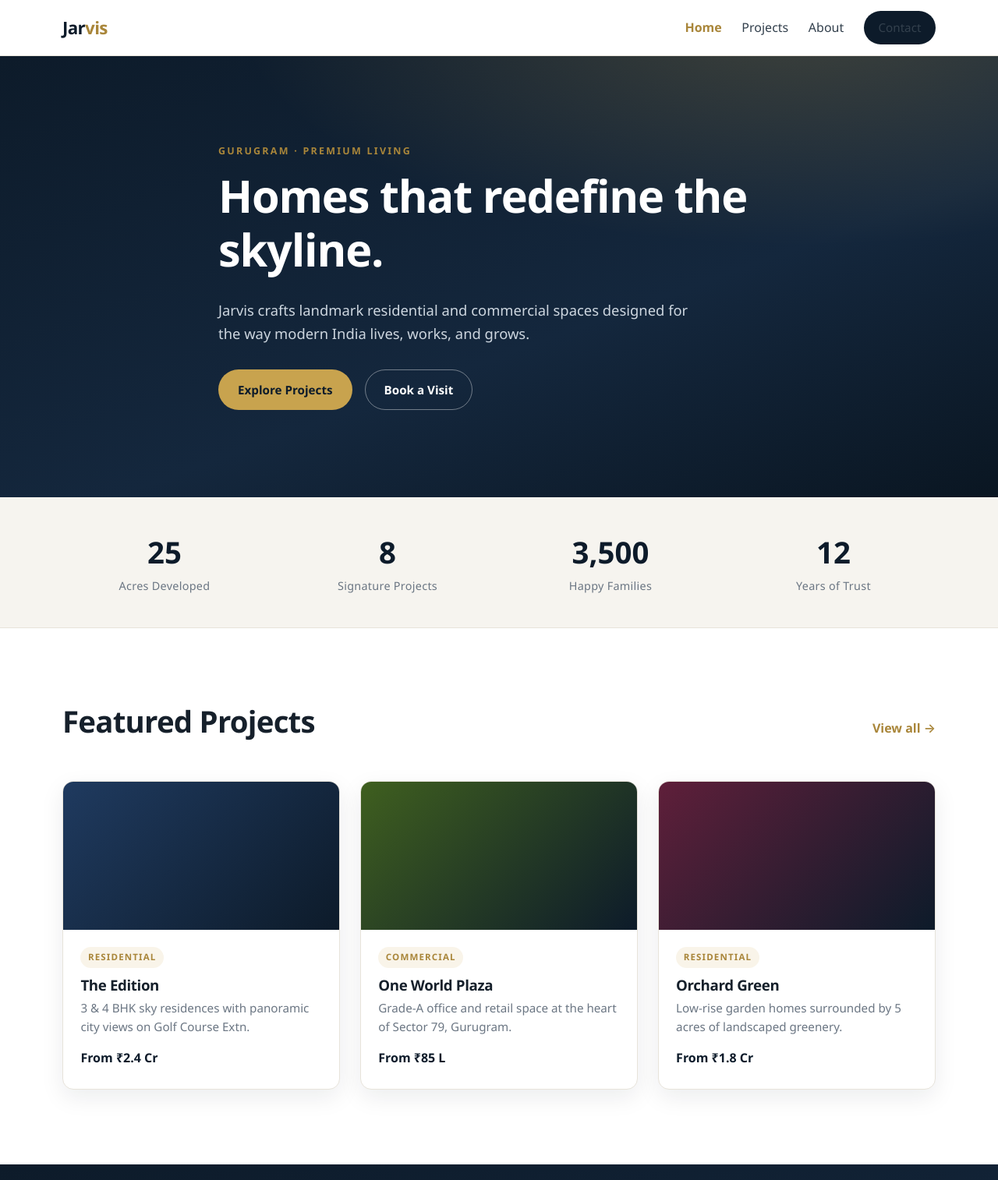
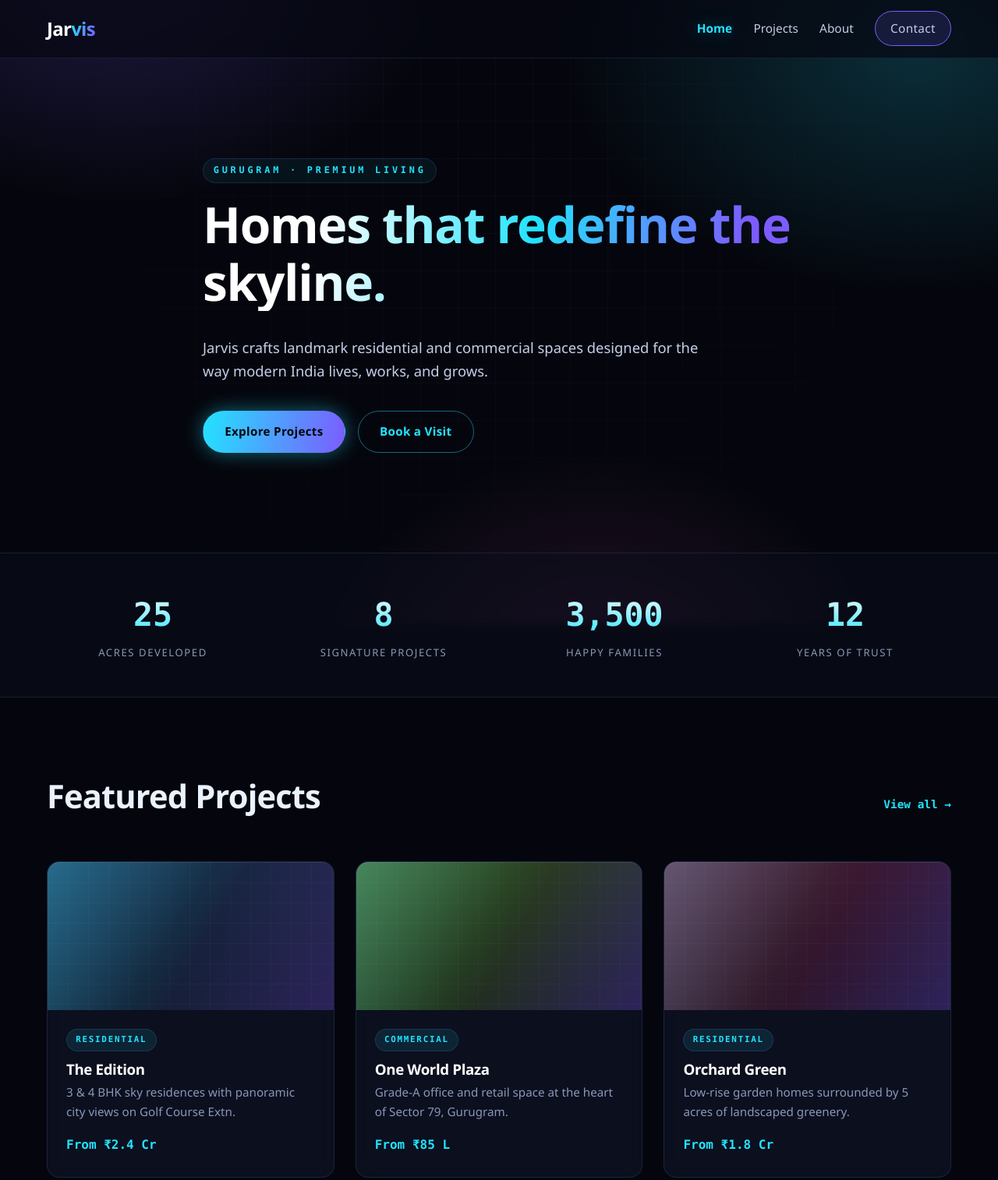
Before and after one commit to ClaudeRobots/skyscrapers-website, a plain HTML site: page index.html in a window 1280 px wide. Shown: the top 1514 px of the page at 78% size. Drawn offline with Linux system fonts and the light colour scheme.

Commit message:
make this website more futuristic

```diff
--- a/css/styles.css
+++ b/css/styles.css
@@ -1,18 +1,21 @@
-/* ===== Smartworld Developers — Design System ===== */
+/* ===== Jarvis — Futuristic Design System ===== */
 :root {
-  --navy: #0d1b2a;
-  --navy-2: #14273d;
-  --ink: #16202b;
-  --paper: #ffffff;
-  --sand: #f6f4ef;
-  --muted: #6b7683;
-  --line: #e7e3da;
-  --gold: #c8a34e;
-  --gold-dark: #a9863a;
-  --radius: 14px;
-  --shadow: 0 10px 30px rgba(13, 27, 42, 0.08);
-  --wrap: 1120px;
+  --bg: #05060d;
+  --bg-2: #0a0e1c;
+  --panel: rgba(18, 24, 46, 0.55);
+  --panel-solid: #0e1428;
+  --ink: #eaf2ff;
+  --muted: #8a97b8;
+  --line: rgba(120, 160, 255, 0.14);
+  --cyan: #22e3ff;
+  --violet: #7c5cff;
+  --pink: #ff5cc8;
+  --glow-cyan: 0 0 24px rgba(34, 227, 255, 0.45);
+  --glow-violet: 0 0 28px rgba(124, 92, 255, 0.5);
+  --radius: 16px;
+  --wrap: 1160px;
   --font: "Segoe UI", system-ui, -apple-system, Roboto, Helvetica, Arial, sans-serif;
+  --mono: "SFMono-Regular", "Cascadia Code", Consolas, "Courier New", monospace;
 }
 
 * { box-sizing: border-box; }
@@ -21,13 +24,38 @@ body {
   margin: 0;
   font-family: var(--font);
   color: var(--ink);
-  background: var(--paper);
-  line-height: 1.6;
+  background: var(--bg);
+  line-height: 1.65;
   -webkit-font-smoothing: antialiased;
+  overflow-x: hidden;
+  position: relative;
 }
-h1, h2, h3, h4 { line-height: 1.2; margin: 0 0 .5em; letter-spacing: -0.02em; }
-h1 { font-size: clamp(2.2rem, 5vw, 3.6rem); }
-h2 { font-size: clamp(1.6rem, 3.5vw, 2.4rem); }
+/* Animated aurora + grid backdrop */
+body::before {
+  content: "";
+  position: fixed; inset: 0; z-index: -2;
+  background:
+    radial-gradient(700px 500px at 12% -5%, rgba(124, 92, 255, 0.22), transparent 60%),
+    radial-gradient(760px 520px at 92% 8%, rgba(34, 227, 255, 0.18), transparent 60%),
+    radial-gradient(600px 500px at 60% 110%, rgba(255, 92, 200, 0.14), transparent 60%),
+    var(--bg);
+}
+body::after {
+  content: "";
+  position: fixed; inset: 0; z-index: -1;
+  background-image:
+    linear-gradient(rgba(120, 160, 255, 0.05) 1px, transparent 1px),
+    linear-gradient(90deg, rgba(120, 160, 255, 0.05) 1px, transparent 1px);
+  background-size: 48px 48px;
+  mask-image: radial-gradient(circle at 50% 30%, #000 0%, transparent 78%);
+  -webkit-mask-image: radial-gradient(circle at 50% 30%, #000 0%, transparent 78%);
+  animation: gridDrift 22s linear infinite;
+}
+@keyframes gridDrift { to { background-position: 48px 48px, 48px 48px; } }
+
+h1, h2, h3, h4 { line-height: 1.15; margin: 0 0 .5em; letter-spacing: -0.02em; font-weight: 700; }
+h1 { font-size: clamp(2.3rem, 5.5vw, 4rem); }
+h2 { font-size: clamp(1.7rem, 3.6vw, 2.6rem); }
 p { margin: 0 0 1rem; }
 a { color: inherit; text-decoration: none; }
 img { max-width: 100%; display: block; }
@@ -35,141 +63,213 @@ img { max-width: 100%; display: block; }
 .container { width: min(var(--wrap), 92%); margin-inline: auto; }
 .muted { color: var(--muted); }
 .eyebrow {
-  text-transform: uppercase; letter-spacing: .18em; font-size: .78rem;
-  font-weight: 700; color: var(--gold-dark); margin-bottom: .75rem;
+  display: inline-block; text-transform: uppercase; letter-spacing: .32em;
+  font-size: .74rem; font-weight: 700; font-family: var(--mono);
+  color: var(--cyan); margin-bottom: 1rem;
+  padding: .35rem .8rem; border: 1px solid var(--line); border-radius: 999px;
+  background: rgba(34, 227, 255, 0.06);
 }
-.lead { font-size: 1.15rem; color: #3a4653; max-width: 60ch; }
+.lead { font-size: 1.15rem; color: #b7c3e0; max-width: 62ch; }
+
+/* Gradient headline accent */
+.hero h1, .page-head h1 {
+  background: linear-gradient(100deg, #ffffff 20%, var(--cyan) 55%, var(--violet) 90%);
+  -webkit-background-clip: text; background-clip: text;
+  -webkit-text-fill-color: transparent; color: transparent;
+}
 
 /* ===== Buttons ===== */
 .btn {
-  display: inline-block; padding: .8rem 1.5rem; border-radius: 999px;
+  display: inline-block; padding: .85rem 1.7rem; border-radius: 999px;
   font-weight: 600; font-size: .95rem; cursor: pointer; border: 1px solid transparent;
-  transition: transform .15s ease, background .2s ease, color .2s ease, box-shadow .2s ease;
+  letter-spacing: .02em; position: relative;
+  transition: transform .15s ease, box-shadow .25s ease, background .25s ease, color .2s ease;
 }
 .btn:active { transform: translateY(1px); }
-.btn-primary { background: var(--gold); color: var(--navy); }
-.btn-primary:hover { background: var(--gold-dark); box-shadow: 0 8px 20px rgba(200,163,78,.35); }
-.btn-ghost { border-color: rgba(255,255,255,.4); color: #fff; }
-.btn-ghost:hover { background: rgba(255,255,255,.1); }
-.btn-nav { padding: .5rem 1.1rem; background: var(--navy); color: #fff; }
-.btn-nav:hover { background: var(--navy-2); }
+.btn-primary {
+  color: #05060d; font-weight: 700;
+  background: linear-gradient(100deg, var(--cyan), var(--violet));
+  box-shadow: var(--glow-cyan);
+}
+.btn-primary:hover { box-shadow: 0 0 34px rgba(124, 92, 255, 0.7); transform: translateY(-2px); }
+.btn-ghost { border-color: rgba(34, 227, 255, 0.45); color: var(--cyan); }
+.btn-ghost:hover { background: rgba(34, 227, 255, 0.1); box-shadow: var(--glow-cyan); }
+.btn-nav { padding: .55rem 1.2rem; border: 1px solid var(--violet); color: #fff; background: rgba(124, 92, 255, 0.14); }
+.btn-nav:hover { background: rgba(124, 92, 255, 0.28); box-shadow: var(--glow-violet); }
 
 /* ===== Header / Nav ===== */
 .site-header {
   position: sticky; top: 0; z-index: 50;
-  background: rgba(255,255,255,.9); backdrop-filter: blur(10px);
+  background: rgba(6, 8, 18, 0.7); backdrop-filter: blur(14px);
   border-bottom: 1px solid var(--line);
 }
 .nav-wrap { display: flex; align-items: center; justify-content: space-between; padding: .9rem 0; }
-.brand { font-size: 1.4rem; font-weight: 800; letter-spacing: -.03em; color: var(--navy); }
-.brand span { color: var(--gold-dark); }
-.nav { display: flex; align-items: center; gap: 1.6rem; }
-.nav a { font-weight: 500; color: #33404d; }
-.nav a:hover { color: var(--navy); }
-.nav a.active:not(.btn) { color: var(--gold-dark); font-weight: 700; }
+.brand { font-size: 1.5rem; font-weight: 800; letter-spacing: -.03em; color: #fff; }
+.brand span {
+  background: linear-gradient(100deg, var(--cyan), var(--violet));
+  -webkit-background-clip: text; background-clip: text; -webkit-text-fill-color: transparent;
+}
+.nav { display: flex; align-items: center; gap: 1.7rem; }
+.nav a { font-weight: 500; color: #c2cbe6; font-size: .96rem; }
+.nav a:hover { color: #fff; }
+.nav a.active:not(.btn) { color: var(--cyan); font-weight: 700; text-shadow: var(--glow-cyan); }
 .nav-toggle { display: none; flex-direction: column; gap: 5px; background: none; border: 0; cursor: pointer; padding: 6px; }
-.nav-toggle span { width: 24px; height: 2px; background: var(--navy); transition: .25s; }
+.nav-toggle span { width: 24px; height: 2px; background: var(--cyan); transition: .25s; box-shadow: var(--glow-cyan); }
 
 /* ===== Hero ===== */
-.hero {
-  color: #fff; position: relative; overflow: hidden;
-  background:
-    radial-gradient(1200px 500px at 80% -10%, rgba(200,163,78,.25), transparent 60%),
-    linear-gradient(160deg, var(--navy) 0%, var(--navy-2) 60%, #0a1622 100%);
-}
-.hero-inner { padding: clamp(4rem, 10vw, 7rem) 0; max-width: 720px; }
-.hero .lead { color: #cdd6df; }
-.hero-actions { display: flex; gap: 1rem; flex-wrap: wrap; margin-top: 2rem; }
+.hero { position: relative; overflow: hidden; }
+.hero-inner { padding: clamp(4.5rem, 11vw, 8rem) 0; max-width: 760px; }
+.hero .lead { color: #c3cee9; }
+.hero-actions { display: flex; gap: 1rem; flex-wrap: wrap; margin-top: 2.2rem; }
 
 /* ===== Stats ===== */
-.stats { background: var(--sand); border-bottom: 1px solid var(--line); }
-.stats-grid { display: grid; grid-template-columns: repeat(4, 1fr); gap: 1.5rem; padding: 2.5rem 0; text-align: center; }
-.stat .num { display: block; font-size: 2.4rem; font-weight: 800; color: var(--navy); }
-.stat .label { color: var(--muted); font-size: .9rem; letter-spacing: .02em; }
+.stats { border-block: 1px solid var(--line); background: rgba(10, 14, 28, 0.5); backdrop-filter: blur(6px); }
+.stats-grid { display: grid; grid-template-columns: repeat(4, 1fr); gap: 1.5rem; padding: 2.8rem 0; text-align: center; }
+.stat .num {
+  display: block; font-size: 2.6rem; font-weight: 800; font-family: var(--mono);
+  background: linear-gradient(180deg, #fff, var(--cyan));
+  -webkit-background-clip: text; background-clip: text; -webkit-text-fill-color: transparent;
+}
+.stat .label { color: var(--muted); font-size: .82rem; letter-spacing: .12em; text-transform: uppercase; }
 
 /* ===== Sections ===== */
-.section { padding: clamp(3.5rem, 8vw, 6rem) 0; }
-.section.alt { background: var(--sand); }
-.section-head { display: flex; align-items: baseline; justify-content: space-between; gap: 1rem; margin-bottom: 2.2rem; flex-wrap: wrap; }
-.link-more { color: var(--gold-dark); font-weight: 600; }
-.page-head { padding: clamp(3rem, 7vw, 5rem) 0 0; }
+.section { padding: clamp(4rem, 8vw, 6.5rem) 0; }
+.section.alt { background: rgba(10, 14, 28, 0.4); }
+.section-head { display: flex; align-items: baseline; justify-content: space-between; gap: 1rem; margin-bottom: 2.4rem; flex-wrap: wrap; }
+.link-more { color: var(--cyan); font-weight: 600; font-family: var(--mono); font-size: .9rem; }
+.link-more:hover { text-shadow: var(--glow-cyan); }
+.page-head { padding: clamp(3.5rem, 7vw, 5.5rem) 0 0; }
 
-/* ===== Cards ===== */
-.cards { display: grid; grid-template-columns: repeat(auto-fill, minmax(280px, 1fr)); gap: 1.6rem; }
+/* ===== Cards (glassmorphism) ===== */
+.cards { display: grid; grid-template-columns: repeat(auto-fill, minmax(290px, 1fr)); gap: 1.7rem; }
 .card {
-  background: #fff; border: 1px solid var(--line); border-radius: var(--radius);
-  overflow: hidden; box-shadow: var(--shadow);
-  transition: transform .2s ease, box-shadow .2s ease;
+  background: var(--panel); border: 1px solid var(--line); border-radius: var(--radius);
+  overflow: hidden; backdrop-filter: blur(12px); position: relative;
+  transition: transform .25s ease, box-shadow .25s ease, border-color .25s ease;
 }
-.card:hover { transform: translateY(-4px); box-shadow: 0 18px 40px rgba(13,27,42,.14); }
-.card-media { height: 190px; background: linear-gradient(135deg, var(--h, #1f3a5f), #0d1b2a); }
-.card-body { padding: 1.3rem 1.4rem 1.6rem; }
+.card::after {
+  content: ""; position: absolute; inset: 0; border-radius: var(--radius); pointer-events: none;
+  box-shadow: inset 0 1px 0 rgba(255,255,255,0.06);
+}
+.card:hover {
+  transform: translateY(-6px); border-color: rgba(34, 227, 255, 0.5);
+  box-shadow: 0 20px 50px rgba(0,0,0,0.5), 0 0 30px rgba(34, 227, 255, 0.25);
+}
+.card-media { height: 190px; position: relative; background: linear-gradient(135deg, var(--h, #1f3a5f), #05060d); }
+.card-media::before {
+  content: ""; position: absolute; inset: 0;
+  background:
+    linear-gradient(120deg, rgba(34,227,255,0.28), transparent 55%),
+    linear-gradient(300deg, rgba(124,92,255,0.32), transparent 55%);
+  mix-blend-mode: screen;
+}
+.card-media::after {
+  content: ""; position: absolute; inset: 0;
+  background-image: linear-gradient(rgba(255,255,255,0.06) 1px, transparent 1px),
+    linear-gradient(90deg, rgba(255,255,255,0.06) 1px, transparent 1px);
+  background-size: 26px 26px; opacity: .5;
+}
+.card-body { padding: 1.4rem 1.5rem 1.7rem; position: relative; z-index: 1; }
 .tag {
-  display: inline-block; font-size: .72rem; font-weight: 700; text-transform: uppercase;
-  letter-spacing: .1em; color: var(--gold-dark); background: rgba(200,163,78,.12);
-  padding: .25rem .6rem; border-radius: 999px; margin-bottom: .7rem;
+  display: inline-block; font-size: .68rem; font-weight: 700; text-transform: uppercase;
+  letter-spacing: .16em; font-family: var(--mono); color: var(--cyan);
+  background: rgba(34, 227, 255, 0.1); border: 1px solid var(--line);
+  padding: .28rem .7rem; border-radius: 999px; margin-bottom: .8rem;
 }
-.card h3 { margin-bottom: .35rem; }
+.card h3 { margin-bottom: .4rem; color: #fff; }
 .card p { color: var(--muted); font-size: .95rem; }
-.price { font-weight: 700; color: var(--navy); }
+.price { font-weight: 700; font-family: var(--mono); color: var(--cyan); }
 
 /* ===== Filters ===== */
-.filters { display: flex; gap: .6rem; flex-wrap: wrap; margin-bottom: 2rem; }
+.filters { display: flex; gap: .6rem; flex-wrap: wrap; margin-bottom: 2.2rem; }
 .chip {
-  padding: .5rem 1.1rem; border-radius: 999px; border: 1px solid var(--line);
-  background: #fff; cursor: pointer; font-weight: 600; color: #45525f; transition: .2s;
+  padding: .55rem 1.2rem; border-radius: 999px; border: 1px solid var(--line);
+  background: rgba(18, 24, 46, 0.5); cursor: pointer; font-weight: 600; color: #c2cbe6;
+  font-family: var(--mono); font-size: .85rem; transition: .2s;
 }
-.chip:hover { border-color: var(--gold); }
-.chip.active { background: var(--navy); color: #fff; border-color: var(--navy); }
+.chip:hover { border-color: var(--cyan); color: #fff; }
+.chip.active { background: linear-gradient(100deg, var(--cyan), var(--violet)); color: #05060d; border-color: transparent; box-shadow: var(--glow-cyan); }
 
 /* ===== Values / Prose ===== */
-.prose { max-width: 70ch; font-size: 1.08rem; color: #33404d; }
-.values { display: grid; grid-template-columns: repeat(auto-fit, minmax(220px, 1fr)); gap: 1.4rem; }
-.value { background: #fff; border: 1px solid var(--line); border-radius: var(--radius); padding: 1.5rem; }
-.value h3 { color: var(--navy); }
+.prose { max-width: 72ch; font-size: 1.08rem; color: #c3cee9; }
+.values { display: grid; grid-template-columns: repeat(auto-fit, minmax(230px, 1fr)); gap: 1.5rem; }
+.value {
+  background: var(--panel); border: 1px solid var(--line); border-radius: var(--radius);
+  padding: 1.6rem; backdrop-filter: blur(12px); transition: .25s;
+}
+.value:hover { border-color: rgba(124, 92, 255, 0.5); box-shadow: var(--glow-violet); transform: translateY(-4px); }
+.value h3 { color: var(--cyan); }
 .value p { color: var(--muted); margin: 0; }
 
 /* ===== CTA ===== */
-.cta { background: linear-gradient(160deg, var(--navy), var(--navy-2)); color: #fff; }
-.cta-inner { text-align: center; padding: clamp(3rem, 7vw, 5rem) 0; }
+.cta { position: relative; overflow: hidden; }
+.cta-inner {
+  text-align: center; padding: clamp(3.5rem, 8vw, 5.5rem) 2rem;
+  margin: clamp(3rem, 6vw, 5rem) 0; border: 1px solid var(--line); border-radius: 24px;
+  background:
+    radial-gradient(600px 300px at 50% -20%, rgba(124,92,255,0.28), transparent 70%),
+    var(--panel);
+  backdrop-filter: blur(12px);
+}
+.cta-inner h2 {
+  background: linear-gradient(100deg, #fff, var(--cyan));
+  -webkit-background-clip: text; background-clip: text; -webkit-text-fill-color: transparent;
+}
 .cta .btn { margin-top: 1rem; }
 
 /* ===== Contact ===== */
 .contact-grid { display: grid; grid-template-columns: 1.4fr 1fr; gap: 3rem; }
-.field { margin-bottom: 1.1rem; display: flex; flex-direction: column; gap: .4rem; }
-.field label { font-weight: 600; font-size: .9rem; }
+.contact-form {
+  background: var(--panel); border: 1px solid var(--line); border-radius: var(--radius);
+  padding: 2rem; backdrop-filter: blur(12px);
+}
+.field { margin-bottom: 1.1rem; display: flex; flex-direction: column; gap: .45rem; }
+.field label { font-weight: 600; font-size: .88rem; color: #c2cbe6; font-family: var(--mono); letter-spacing: .04em; }
 .field input, .field textarea {
-  font: inherit; padding: .75rem .9rem; border: 1px solid var(--line);
-  border-radius: 10px; background: var(--sand); color: var(--ink); resize: vertical;
+  font: inherit; padding: .8rem .95rem; border: 1px solid var(--line);
+  border-radius: 10px; background: rgba(5, 6, 13, 0.6); color: var(--ink); resize: vertical;
 }
-.field input:focus, .field textarea:focus { outline: 2px solid var(--gold); border-color: transparent; background: #fff; }
-.form-note { font-weight: 600; min-height: 1.2em; margin-top: .5rem; }
-.form-note.ok { color: #2e7d32; }
-.form-note.err { color: #c0392b; }
-.contact-info h3 { color: var(--navy); font-size: 1rem; margin-top: 1.2rem; }
+.field input::placeholder, .field textarea::placeholder { color: #5f6b8a; }
+.field input:focus, .field textarea:focus {
+  outline: none; border-color: var(--cyan); box-shadow: var(--glow-cyan); background: rgba(5, 6, 13, 0.85);
+}
+.form-note { font-weight: 600; min-height: 1.2em; margin-top: .5rem; font-family: var(--mono); font-size: .9rem; }
+.form-note.ok { color: var(--cyan); text-shadow: var(--glow-cyan); }
+.form-note.err { color: var(--pink); }
+.contact-info {
+  background: var(--panel); border: 1px solid var(--line); border-radius: var(--radius);
+  padding: 1.8rem; backdrop-filter: blur(12px);
+}
+.contact-info h3 { color: var(--cyan); font-size: .82rem; text-transform: uppercase; letter-spacing: .14em; font-family: var(--mono); margin-top: 1.4rem; }
 .contact-info h3:first-child { margin-top: 0; }
 
 /* ===== Footer ===== */
-.site-footer { background: var(--navy); color: #cdd6df; margin-top: 2rem; }
-.footer-grid { display: grid; grid-template-columns: 2fr 1fr 1.4fr; gap: 2rem; padding: 3rem 0 2rem; }
+.site-footer { border-top: 1px solid var(--line); background: rgba(5, 6, 13, 0.6); backdrop-filter: blur(10px); margin-top: 3rem; }
+.footer-grid { display: grid; grid-template-columns: 2fr 1fr 1.4fr; gap: 2rem; padding: 3.5rem 0 2rem; }
 .site-footer .brand { color: #fff; }
-.footer-grid h4 { color: #fff; margin-bottom: .8rem; font-size: .95rem; }
-.footer-grid a { display: block; color: #aeb9c4; padding: .2rem 0; }
-.footer-grid a:hover { color: var(--gold); }
-.footer-bottom { border-top: 1px solid rgba(255,255,255,.1); padding: 1.2rem 0; font-size: .85rem; color: #8b97a3; }
+.footer-grid h4 { color: #fff; margin-bottom: .9rem; font-size: .8rem; text-transform: uppercase; letter-spacing: .14em; font-family: var(--mono); }
+.footer-grid a { display: block; color: var(--muted); padding: .22rem 0; }
+.footer-grid a:hover { color: var(--cyan); }
+.footer-bottom { border-top: 1px solid var(--line); padding: 1.3rem 0; font-size: .84rem; color: #6b769a; font-family: var(--mono); }
 
 /* ===== Responsive ===== */
 @media (max-width: 780px) {
   .nav-toggle { display: flex; }
   .nav {
     position: fixed; inset: 62px 0 auto 0; flex-direction: column; align-items: flex-start;
-    gap: 0; background: #fff; border-bottom: 1px solid var(--line); padding: .5rem 6%;
-    transform: translateY(-140%); transition: transform .3s ease; box-shadow: var(--shadow);
+    gap: 0; background: rgba(8, 11, 24, 0.96); backdrop-filter: blur(16px);
+    border-bottom: 1px solid var(--line); padding: .5rem 6%;
+    transform: translateY(-140%); transition: transform .3s ease;
   }
   .nav.open { transform: translateY(0); }
-  .nav a { width: 100%; padding: .9rem 0; border-bottom: 1px solid var(--line); }
+  .nav a { width: 100%; padding: .95rem 0; border-bottom: 1px solid var(--line); }
   .nav .btn-nav { border-bottom: 0; margin: .6rem 0; }
   .stats-grid { grid-template-columns: repeat(2, 1fr); }
   .contact-grid { grid-template-columns: 1fr; gap: 2rem; }
   .footer-grid { grid-template-columns: 1fr; gap: 1.5rem; }
 }
+
+@media (prefers-reduced-motion: reduce) {
+  body::after { animation: none; }
+  * { scroll-behavior: auto; }
+}
```
